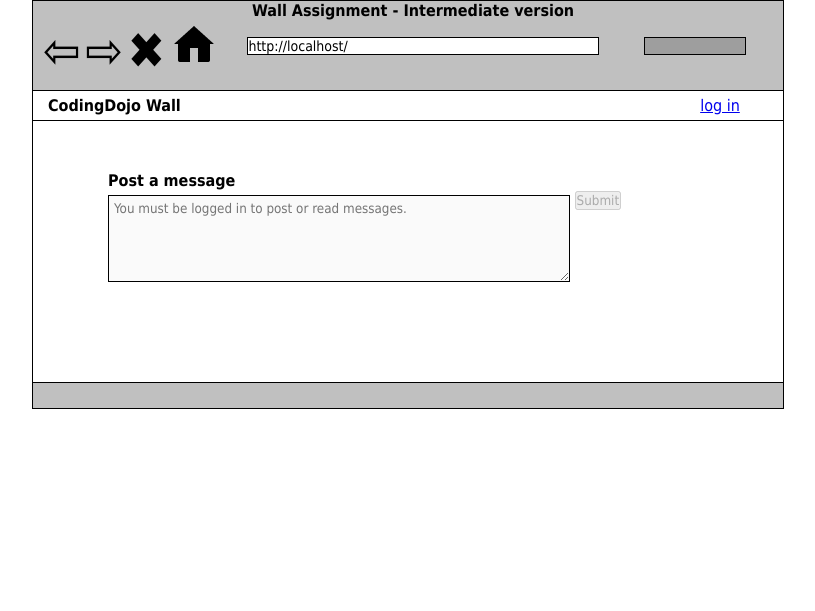
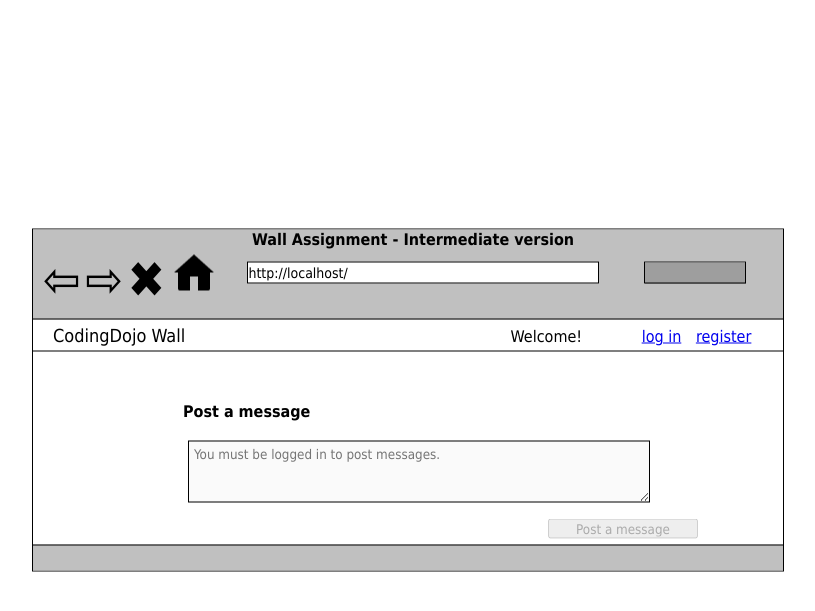
Before and after one commit to Steve-Duncan/Flask, a Flask app: page / in a window 1280 px wide. Shown: the top 611 px of the page, without its empty margins (232-1047 px from the left). Run offline with Flask 2, Linux system fonts and the light colour scheme; grey boxes are pictures that could not be loaded.

Commit message:
add TheWall to Flask

```diff
--- a/TheWall/server.py
+++ b/TheWall/server.py
@@ -1,4 +1,4 @@
-from flask import Flask, render_template, request, redirect
+from flask import Flask, render_template, request, redirect, Markup, session, url_for
 import datetime, re
 from mysqlconnection import MySQLConnector
 from flask.ext.bcrypt import Bcrypt
@@ -12,31 +12,233 @@ app.secret_key="Br@1nCl0ud"
 
 bcrypt=Bcrypt(app)
 #create instance of sql connector, connecting to the friendsdb schema
-mysql = MySQLConnector(app,'db')
+mysql = MySQLConnector(app,'wall')
+
+############################################################
+#this function gets all messages from database
+def get_messages():
+	query="SELECT CONCAT(users.first_name,' ',users.last_name) AS 'name', DATE_FORMAT(messages.create_time, '%M %D, %Y') AS 'create_date', message \
+	FROM MESSAGES JOIN users ON messages.user_id=users.id ORDER BY messages.create_time DESC;"
+	return mysql.query_db(query)
 ############################################################
 #index
 @app.route('/')
 def index():
-	greeting ='Welcome.'
-	log='log in'
-	enabled = 'disabled'
-	msg = 'You must be logged in to post or read messages.'
-	visibility='hide'
+	#set initial greeting
+	greeting ='Welcome!'
+	#set value of log in/log out anchor
+	login='log in'
+	#set value of register anchor
+	register='register'
+	#hide login form
+	show_login='hide'
+	#hide register form
+	show_register='hide'
+	#disable message input field and button
+	enabled='disabled'
+	#set default message for message input field
+	new_msg_default='You must be logged in to post messages.'
+	return render_template('index.html',greeting=greeting,login=login,register=register,show_login=show_login,show_register=show_register,enabled=enabled,new_msg_default=new_msg_default)
 
-	return render_template('index.html',msg=msg,visibility=visibility,log=log,enabled=enabled)
 ############################################################
+#show login or register
+@app.route('/showform/<action>', methods=['GET','POST'])
+def showform(action):
+	#hide the message input field
+	show_msg_input='hide'
+	#set values of login/logout and register anchors to blank
+	login=''
+	register=''
+	#if login link selected, show login form and hide register form
+	if action=='login':
+		show_login='show'
+		show_register='hide'
+	else:
+		#show register form and hide login form
+		show_login='hide'
+		show_register='show'
 
-@app.route('/login', methods=['GET'])
-def login():
-	return render_template('login.html')
+	return render_template('index.html',login=login,register=register,show_login=show_login,show_register=show_register,show_msg_input=show_msg_input)
 
 
+############################################################
+#log off
+@app.route('/logoff')
+def logoff():
+	#go back to initial index page at logoff
+	return redirect('/')
+
+############################################################
+#login
+@app.route('/login',methods=['GET', 'POST'])
+def login():
+	#get values from login form
+	email=request.form['email']
+	password=request.form['password']
+
+	#check if email found in database
+	query="SELECT id,first_name,CONCAT(first_name,' ',last_name) AS 'name',email, password FROM users WHERE email= :email LIMIT 1;"
+	data = {
+		'email': email
+		}
+	#run the query to return the record
+	users = mysql.query_db(query,data)
+	#if email found
+	if users:
+		for user in users:
+			#check the password to compare with hashed value in database
+			if bcrypt.check_password_hash(users[0]['password'],password):
+				#login was successful
+				#sett greeting to user's name
+				greeting='Welcome, ' + users[0]['first_name'] + '!'
+				#hide the login and register forms
+				show_login='hide'
+				show_register='hide'
+				#change login anchor to log out
+				login='log out'
+				#set register anchor to blank
+				register=''
+				#set session variables for user name, id, and greeting
+				session['user']=users[0]['name']
+				session['user_id']=users[0]['id']
+				session['greeting']=greeting
+				#enable the message input field and button
+				enabled = 'enabled'
+				#unhide the message input field
+				show_msg_input='show'
+				#unhide div that displays messages
+				show_messages='show'
+				#call function to get all messages
+				all_messages=get_messages();
+
+				return render_template('index.html',show_login=show_login,show_register=show_register,show_messages=show_messages,all_messages=all_messages,greeting=greeting,login=login,register=register,enabled=enabled,show_msg_input=show_msg_input)
+
+			else:
+				flash( "Password incorrect. Please try again." )
+
+	else:
+		#email not found in database, need to register
+		##need to add error message to form
+		##need to add link to return to index if not registering
+		return redirect('/showform/register')
+	return redirect('/')
+############################################################
+#register
+@app.route('/register',methods=['GET','POST'])
+def register():
+	#get values from registration form
+	first_name = request.form['first_name']
+	last_name = request.form['last_name']
+	email = request.form['email']
+	password = request.form['password']
+	confirm_password = request.form['confirm_password']
+
+	###validation###
+	#check for empty fields
+	for field in ['first_name','last_name']:
+		if len(field)<1:
+			print (field,'cannot be empty!')
+			flash('{} field cannot be empty!'.format(field))
+		#check if field contains at least 2 characters
+		elif len(field)<2:
+			flash('{} field must contain at least 2 characters!'.format(field))
+
+	#check for empty field
+	if len(email)<1:
+		flash('Email cannot be blank!')
+	#check if email is valid format
+	elif not EMAIL_REGEX.match(email):
+		flash('Invalid email address')
+
+	#check for empty field
+	if len(password)<1:
+		flash("Password field cannot be empty!")
+	#check if password is at least 8 characters long
+	elif len(password)<8:
+		flash("Password length must be at least 8 characters!")
+	#verify passwords match
+	elif not confirm_password==password:
+		flash("Passwords do not match!")
+	else:
+		###encrypt the password before inserting to database
+		pw_hash=bcrypt.generate_password_hash(password)
+		#query to add user to database
+		query="INSERT INTO users (first_name,last_name,email,password) VALUES (:first_name, :last_name, :email, :pw_hash)"
+		data={
+				'first_name': first_name,
+				'last_name': last_name,
+				'email': email,
+				'pw_hash': pw_hash
+		}
+		#run the query to add the record
+		mysql.query_db(query,data)
+
+		#requery database to get user id
+		query="SELECT id,first_name,CONCAT(first_name,' ',last_name) AS 'name',email, password FROM users WHERE email= :email LIMIT 1;"
+		data = {
+			'email': email
+		}
+		#run the query to return the record
+		users = mysql.query_db(query,data)
+		#set user greeting
+		greeting='Welcome, ' + users[0]['first_name'] + '!'
+		#set session variables for user name, id, and greeting
+		session['user']=users[0]['name']
+		session['user_id']=users[0]['id']
+		session['greeting']=greeting
+		#hide login and register forms
+		show_login='hide'
+		show_register='hide'
+		#change login anchor to log out
+		login='log out'
+		#enable the message input field and button
+		enabled = 'enabled'
+		#unhide div that displays messages
+		show_messages='show'
+		#unhide the message input field
+		show_msg_input='show'
+		#call function to get all messages
+		all_messages=get_messages();
+
+		return render_template('index.html', show_messages=show_messages,all_messages=all_messages,greeting=greeting, login=login, register=register, enabled=enabled, show_login=show_login, show_register=show_register, show_msg_input=show_msg_input)
+############################################################
+@app.route('/post_msg',methods=['POST'])
+def post_msg():
+
+	#get new message from form
+	new_msg=request.form['new_msg']
+	#get user id from session
+	user_id=session['user_id']
+	#add message and user id to database
+	query="INSERT INTO messages (user_id, message) VALUES (:user_id, :message)"
+	data={
+		'user_id': user_id,
+		'message': new_msg
+	}
+	#run the query to add the record
+	mysql.query_db(query,data)
+
+	#get user name from session
+	user=session['user']
+	#set user greeting
+	greeting=session['greeting']
+
+	#hide login and register forms
+	show_login='hide'
+	show_register='hide'
+	#set login anchor to log out
+	login='log out'
+	#enable message input field and button
+	enabled = 'enabled'
+	#unhide message input field
+	show_msg_input='show'
+	#unhide div that contains messages
+	show_messages='show'
+	#call function to get all messages
+	all_messages=get_messages();
+
+	return render_template('index.html', show_messages=show_messages,all_messages=all_messages,greeting=greeting, login=login, register=register, enabled=enabled, show_login=show_login, show_register=show_register, show_msg_input=show_msg_input)
 
 
-@app.route('/message',methods=['POST'])
-def post_msg():
-	msg=request.form['message']
-	print msg
-	return redirect('/')
-
+############################################################
 app.run(debug=True)
--- a/TheWall/static/css/styles.css
+++ b/TheWall/static/css/styles.css
@@ -3,11 +3,18 @@
 	margin: 0;
 	padding: 0;
 	font-family: Tahoma, sans-serif;
+	/*border: 1px solid red;*/
 }
 .container{
 	width: 750px;
 	margin: 0 auto;
 	border: 1px solid black;
+
+	position: absolute;
+    top: 50%;
+    left: 50%;
+    margin-right: -50%;
+    transform: translate(-50%, -50%)
 }
 
 /*header section*/
@@ -16,7 +23,7 @@
 	padding: 0 0 10px 10px;
 	background-color: silver;
 }
-h4{
+.header > h4{
 	text-align: center;
 }
 .header input{
@@ -58,122 +65,90 @@ ul li{
 #searchIcon{
 	margin-left: 50px;
 }
-
+/*#############################################################*/
 /*main section*/
-.main_welcome{
+.welcome{
 	border-bottom: 1px solid black;
 	padding-left: 15px;
-
 }
-
-
-.main_welcome span{
+.welcome span{
 	display: inline-block;
+	padding: 5px;
 }
-.main_welcome span:nth-of-type(-n+2){
-	/*display: inline-block;*/
-	width: 40%;
-
+.welcome span:first-child{
+	padding: 5px;
+	font-size: large;
 }
-.main_welcome span:nth-of-type(2){
+.welcome span:nth-of-type(-n+2){
+	width: 35%;
+}
+.welcome span:nth-of-type(2){
 	text-align: right;
 	padding-right: 50px;
 }
-.main_welcome span:last-child{
+.welcome span:last-child{
 	padding: 5px;
-
 }
-span h4{
+.post_msg > h4{
 	text-align: left;
-}
-.post_msg{
-	text-align: left;
-	margin-left: 75px;
+	margin-left: 150px;
 	margin-top:50px;
 }
-.message{
-	/*display: inline-block;
-	vertical-align: top;*/
+.new_msg{
 	padding: 5px;
 	text-align: left;
 	vertical-align: top;
 	width: 450px;
-	height: 75px;
-	/*padding: 25px 25px 0px 25px;*/
-	margin-left: 75px;
+	height: 50px;
 	margin-top: 5px;
-	margin-bottom: 100px;
+	margin-bottom: 15px;
 	border: 1px solid black;
 }
+form{
+	width: 350px;
+	margin: 10px 0 0px 150px;
+	padding: 5px;
+	padding-right: 100px;
+}
+.messages{
+	margin-left: 150px;
+	overflow: auto;
+	max-height: 400px;
+}
+.msg_user{
+	margin-bottom: 5px;
+}
+.msg_msg{
+	margin-bottom: 25px;
+	margin-left: 25px;
+}
+#login_btn{
+	margin-left: 152px;
+	width: 155px;
+}
+.login > form > label{
+	text-align: right;
+}
+input, label{
+	display: inline-block;
+	height: 20px;
+	width: 150px;
+	margin: 1px;
+	}
+/*position the Post a message button*/
+#post_btn{
+	margin-left: 360px;
+}
+#register_btn{
+	margin-left: 152px;
+	width: 155px;
+}
 .show{
-	visibility: visible;
+	display: visible;
 }
 .hide{
-	visibility: none;
+	display: none;
 }
-
-/*}
-form{
-	display: inline-block;
-	vertical-align: top;
-	width: 450px;
-	height: 75px;
-	padding: 25px 25px 0px 25px;
-	margin-left: 75px;
-	margin-top: 5px;
-	margin-bottom: 100px;
-	border: 1px solid black;
-}
-*/
-
-/*form span{
-	display: inline-block;
-
-}
-
-form p:nth-of-type(4){
-	margin-bottom: 10px;
-}
-
-h3{
-	text-decoration: underline;
-	margin-bottom: 15px;
-}
-label, input{
-	display: inline-block;
-	margin-bottom: 15px;
-
-}
-
-label, .aLeft{
-width: 180px;
-
-}
-
-select{
-	width: 165px;
-}
-textarea{
-	margin-top: 10px;
-}
-
-.aRight{
-	margin-left: 50px;
-}
-.aLeft,.aRight{
-	margin-bottom:5px;
-}
-#comment{
-	 width: 345px;
-	 height: 80px;
-	 padding-left: 25px;
-}
-
-button{
-	width: 75px;
-	margin-left: 270px;
-	box-shadow: 3px 3px 1px black;
-}*/
 
 
 /*footer section*/
--- a/TheWall/templates/index.html
+++ b/TheWall/templates/index.html
@@ -2,7 +2,7 @@
 <html lang="en">
 <head>
 	<meta charset="UTF-8">
-	<title>Dojo Survey</title>
+	<title>The Wall</title>
 		<link rel="stylesheet" type="text/css" href="{{ url_for('static', filename='css/styles.css') }}">
 </head>
 <body>
@@ -21,28 +21,59 @@
 		</div>
 
 
-
-
 		<div class="main">
-			<div class='main_welcome'>
-
-				<span><h4>CodingDojo Wall</h4></span>
+			<div class='welcome'>
+				<span>CodingDojo Wall</span>
 				<span>{{ greeting }}</span>
-				<span class='logoff'><a href="{{ url_for('login') }}">{{ log }}</a></span>
+				{%  if login=='log in' %} 	 <!-- value for login will be either 'log in' or 'log off'-->
+					<span class='logoff'><a href="{{ url_for('showform', action='login') }}">{{ login }}</a></span>
+					<span class='logoff'><a href="{{ url_for('showform', action='register') }}">{{ register }}</a></span>
+				{% else %}
+					<span class='logoff'><a href="{{ url_for('logoff') }}">{{ login }}</a></span>
+				{% endif %}
 
 			</div>
-				<h4 class='post_msg' class=>Post a message</h4>
-				<form action='/message' method='post'>
-					<textarea class='message' name='message' placeholder='{{ msg }}' {{ enabled }}></textarea>
-					<input type="submit" {{ enabled }}>
+
+			<div class='post_msg {{ show_msg_input }}'>
+				<h4>Post a message</h4>
+				<form action='/post_msg' method='post'>
+					<textarea class='new_msg' name='new_msg' placeholder='{{ new_msg_default }}' {{ enabled }}></textarea>
+					<input type="submit" {{ enabled }} value='Post a message' id='post_btn' >
 				</form>
+			</div>
+
+			<!-- this div contains dynamically generated messages -->
+			<div class='messages {{ show_messages }}'>
+				<!-- dynamically generated posts go here -->
+				{% for message in all_messages %}
+					<p class='msg_user'>{{ message['name'] }} - {{ message['create_date'] }}</p>
+					<p class='msg_msg'>{{ message['message'] }}</p>
+				{% endfor %}
+				<p>{{ new_msg }}</p>
+			</div>
+
+			<!-- this div is the login form -->
+			<div class='login {{ show_login }}'>
+				<form action="/login" method='post'>
+					<label for='email'>Email:</label><input type="text" name='email'>
+					<label for='password'>Password:</label><input type="text" name = 'password'>
+					<input type="submit" class='submit' value='Log in' id='login_btn'>
+				</form>
+			</div>
+
+			<!-- this div is the registration form -->
+			<div class='register {{ show_register }}'>
+				<form action="/register" method='post'>
+					<label for='first_name'>First name:</label><input type="text" name='first_name'>
+					<label for='last_name'>Last name:</label><input type="text" name='last_name'>
+					<label for='email'>Email:</label><input type="text" name='email'>
+					<label for='password'>Password:</label><input type="text" name = 'password'>
+					<label for='confirm_password'>Confirm password:</label><input type="text" name = 'confirm_password'>
+					<input type="submit" class='submit' value='Register' id='register_btn'>
+				</form>
+			</div>
 
 		</div>
-
-
-
-
-
 
 		<div class="footer"></div>
 	</div>
```
Also changed, not shown: TheWall/templates/login.html (deleted, +0 -78 lines).
